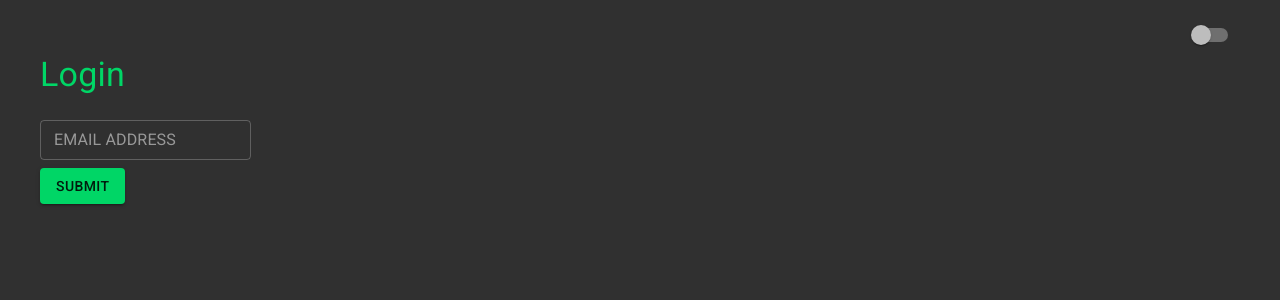
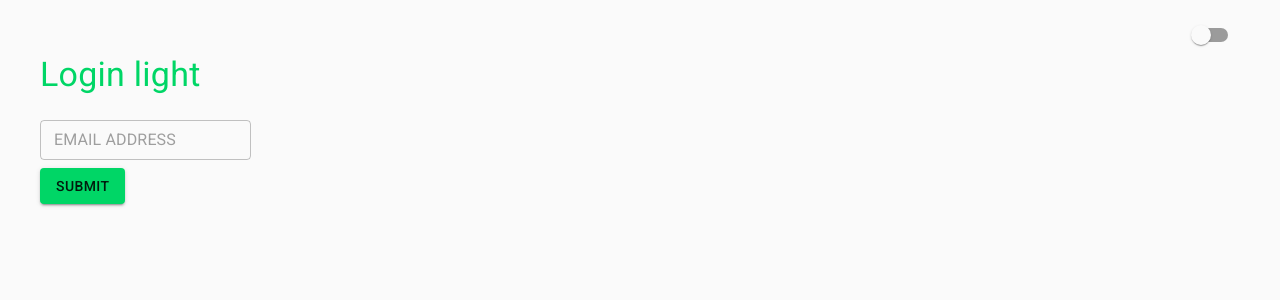
Before and after one commit to raksitnongbua/nextjs-tailwindcss-materialui, a Next.js app: page / in a window 1280 px wide. Shown: the top 300 px of the page. Built offline with nearby package versions, Linux system fonts and the light colour scheme.

Commit message:
feat: add toggle theme type

```diff
--- a/common/theme.ts
+++ b/common/theme.ts
@@ -1,10 +1,14 @@
-import { createMuiTheme } from "@material-ui/core"
+import { createMuiTheme, PaletteType } from '@material-ui/core';
+let type: PaletteType = 'light';
 
-export const theme = createMuiTheme({
+export const themeByType = (type: PaletteType) => {
+  return createMuiTheme({
     palette: {
-        primary: {
-            main: '#00d666',
-        },
-        type: 'dark',
+      primary: {
+        main: '#00d666',
+      },
+      type,
     },
-});
+  });
+};
+export const theme = themeByType('light');
--- /dev/null
+++ b/containers/home.tsx
@@ -0,0 +1,66 @@
+import {
+  Box,
+  Button,
+  Container,
+  Switch,
+  TextField,
+  Typography,
+} from '@material-ui/core';
+import { Dispatch } from 'redux';
+import { connect } from 'react-redux';
+import * as actions from '../store/theme/actions';
+import { ThemeActions } from '../store/theme/types';
+import { IRootState } from '../store';
+import { ChangeEvent } from 'react';
+type ReduxType = ReturnType<typeof mapStateToProps> &
+  ReturnType<typeof mapDispatcherToProps>;
+const HomeContainer: React.FC<ReduxType> = ({ theme, setTheme }) => {
+  const handleToggleDarkMode = (
+    _e: ChangeEvent<HTMLInputElement>,
+    value: boolean
+  ) => {
+    setTheme(value ? 'dark' : 'light');
+  };
+  return (
+    <div className='p-4 flex'>
+      <Container maxWidth='lg'>
+        <div className='flex flex-row-reverse'>
+          <Switch
+            color='primary'
+            name='darkModeChecked'
+            onChange={handleToggleDarkMode}
+            inputProps={{ 'aria-label': 'primary checkbox' }}
+          />
+        </div>
+        <Typography variant='h4' color='primary'>
+          Login {theme}
+        </Typography>
+        <Box my={1} py={2}>
+          <TextField
+            placeholder='EMAIL ADDRESS'
+            type='email'
+            variant='outlined'
+            size='small'
+          />
+          <div className='my-2'>
+            <Button variant='contained' color='primary'>
+              submit
+            </Button>
+          </div>
+        </Box>
+      </Container>
+    </div>
+  );
+};
+
+const mapDispatcherToProps = (dispatch: Dispatch<ThemeActions>) => {
+  return {
+    setTheme: (theme: string) => dispatch(actions.setTheme(theme)),
+  };
+};
+const mapStateToProps = ({ theme: data }: IRootState) => {
+  const { theme } = data;
+  return { theme };
+};
+const connected = connect(mapStateToProps, mapDispatcherToProps)(HomeContainer);
+export default connected;
--- /dev/null
+++ b/containers/layout.tsx
@@ -0,0 +1,21 @@
+import { CssBaseline, PaletteType, ThemeProvider } from '@material-ui/core';
+import React from 'react';
+import { connect } from 'react-redux';
+import { theme, themeByType } from '../common/theme';
+import { IRootState } from '../store';
+type ReduxType = ReturnType<typeof mapStateToProps>;
+const LayoutContainer: React.FC<ReduxType> = ({ children, themeType }) => {
+  return (
+    <ThemeProvider theme={themeByType(themeType as PaletteType)}>
+      <CssBaseline />
+      {children}
+    </ThemeProvider>
+  );
+};
+
+const mapStateToProps = ({ theme: data }: IRootState) => {
+  const { theme } = data;
+  return { themeType: theme };
+};
+const connected = connect(mapStateToProps)(LayoutContainer);
+export default connected;
--- a/package.json
+++ b/package.json
@@ -14,12 +14,16 @@
     "next": "^10.0.0",
     "react": "17.0.1",
     "react-dom": "17.0.1",
+    "react-redux": "^7.2.2",
+    "redux": "^4.0.5",
     "remark": "^12.0.0",
-    "remark-html": "^12.0.0"
+    "remark-html": "^12.0.0",
+    "typesafe-actions": "^5.1.0"
   },
   "devDependencies": {
     "@types/node": "^14.14.31",
     "@types/react": "^17.0.2",
+    "@types/react-redux": "^7.1.16",
     "autoprefixer": "^10.2.4",
     "postcss": "^8.2.6",
     "tailwindcss": "^2.0.3",
--- a/pages/_app.tsx
+++ b/pages/_app.tsx
@@ -1,13 +1,19 @@
-import { createMuiTheme, CssBaseline, ThemeProvider } from '@material-ui/core';
+import { CssBaseline, ThemeProvider } from '@material-ui/core';
 import { theme } from '../common/theme';
 import '../styles/global.css';
+import { Provider } from 'react-redux';
+import store from '../store';
+import LayoutContainer from '../containers/layout';
 
 const App = ({ Component, pageProps }) => {
   return (
-    <ThemeProvider theme={theme}>
-      <CssBaseline />
-      <Component {...pageProps} />
-    </ThemeProvider>
+    <Provider store={store}>
+      <ThemeProvider theme={theme}>
+        <LayoutContainer>
+          <Component {...pageProps} />
+        </LayoutContainer>
+      </ThemeProvider>
+    </Provider>
   );
 };
 
--- a/pages/_document.tsx
+++ b/pages/_document.tsx
@@ -9,7 +9,7 @@ export default class MyDocument extends Document {
       <Html lang='en'>
         <Head>
           {/* PWA primary color */}
-          <meta name='theme-color' content={theme.palette.primary.main} />
+          <meta name='theme-color' />
           <link
             rel='stylesheet'
             href='https://fonts.googleapis.com/css?family=Roboto:300,400,500,700&display=swap'
--- a/pages/index.tsx
+++ b/pages/index.tsx
@@ -1,43 +1,8 @@
-import {
-  Box,
-  Button,
-  Container,
-  Switch,
-  TextField,
-  Typography,
-} from '@material-ui/core';
 import React from 'react';
+import HomeContainer from '../containers/home';
 
 const Home = () => {
-  return (
-    <div className='p-4 flex flex-center'>
-      <Container maxWidth='lg'>
-        <div className='flex flex-row-reverse'>
-          <Switch
-            color='primary'
-            name='checkedB'
-            inputProps={{ 'aria-label': 'primary checkbox' }}
-          />
-        </div>
-        <Typography variant='h4' color='primary'>
-          Login
-        </Typography>
-        <Box my={1} py={2}>
-          <TextField
-            placeholder='EMAIL ADDRESS'
-            type='email'
-            variant='outlined'
-            size='small'
-          />
-          <div className='my-2'>
-            <Button variant='contained' color='primary'>
-              submit
-            </Button>
-          </div>
-        </Box>
-      </Container>
-    </div>
-  );
+  return <HomeContainer />;
 };
 
 export const getStaticProps = async () => {
--- /dev/null
+++ b/store/index.ts
@@ -0,0 +1,12 @@
+import { combineReducers, createStore } from 'redux';
+import { themeReducer } from './theme/reducer';
+import { IThemeState } from './theme/types';
+export interface IRootState {
+  theme: IThemeState;
+}
+const store = createStore<IRootState, any, any, any>(
+  combineReducers({
+    theme: themeReducer,
+  })
+);
+export default store;
--- /dev/null
+++ b/store/theme/actions.ts
@@ -0,0 +1,7 @@
+import { action } from 'typesafe-actions';
+import { Constants } from './constants';
+export const setTheme = (theme: string) => {
+  return action(Constants.SET_THEME, {
+    theme,
+  });
+};
--- /dev/null
+++ b/store/theme/constants.ts
@@ -0,0 +1,3 @@
+export enum Constants {
+  SET_THEME = 'SET_THEME',
+}
--- /dev/null
+++ b/store/theme/reducer.ts
@@ -0,0 +1,16 @@
+import { IThemeState } from './types';
+import { Constants } from './constants';
+const init: IThemeState = {
+  theme: 'light',
+};
+export const themeReducer = (
+  state: IThemeState = init,
+  action: any
+): IThemeState => {
+  switch (action.type) {
+    case Constants.SET_THEME:
+      return { ...state, theme: action.payload.theme };
+    default:
+      return state;
+  }
+};
--- /dev/null
+++ b/store/theme/types.ts
@@ -0,0 +1,7 @@
+import { ActionType } from 'typesafe-actions';
+import * as actions from './actions';
+export interface IThemeState {
+  theme: string;
+}
+
+export type ThemeActions = ActionType<typeof actions>;
```
Also changed, not shown: 1 other file (tests, documents, lock files or other folders).
